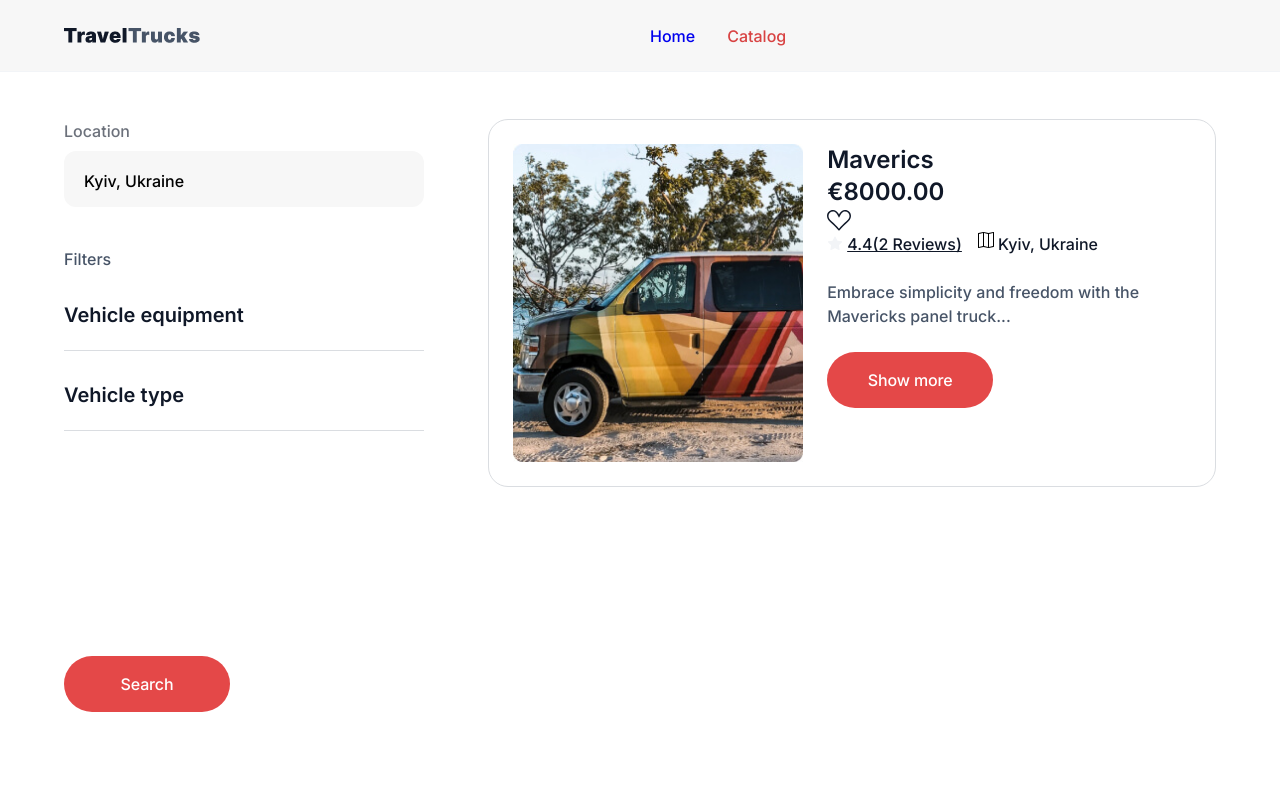
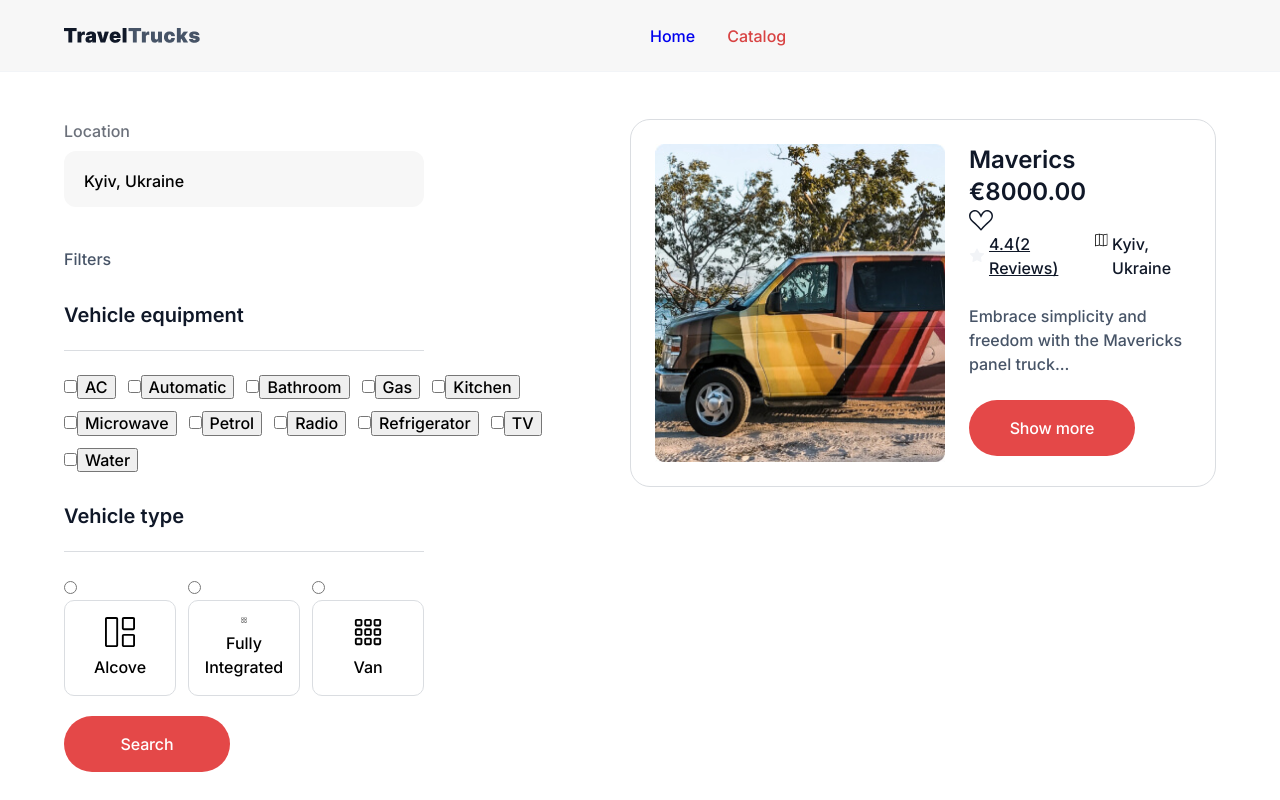
Before and after one commit to Lyadskyi/TravelTrucs-web_app, a React (Vite) app: page /catalog in a window 1280 px wide. Built offline with nearby package versions, Linux system fonts and the light colour scheme.

Commit message:
Added radio buttons in the CatalogPage.jsx-create
Updated a CatalogPage.module.css

```diff
--- a/src/pages/CatalogPage/CatalogPage.jsx
+++ b/src/pages/CatalogPage/CatalogPage.jsx
@@ -32,9 +32,124 @@ export default function CatalogPage() {
         <h3 className={css.filters}>Filters</h3>
         <div className={css.equipment}>
           <h3 className={css.titleEquipment}>Vehicle equipment</h3>
+          <ul className={css.filtersContainer}>
+            <li className={css.filtersCheckBoxes}>
+              <label>
+                <input type="checkbox" name="terms" />
+              </label>
+              <button type="button">AC</button>
+            </li>
+            <li className={css.filtersCheckBoxes}>
+              <label>
+                <input type="checkbox" name="terms" />
+              </label>
+              <button type="button">Automatic</button>
+            </li>
+            <li className={css.filtersCheckBoxes}>
+              <label>
+                <input type="checkbox" name="terms" />
+              </label>
+              <button type="button">Bathroom</button>
+            </li>
+            <li className={css.filtersCheckBoxes}>
+              <label>
+                <input type="checkbox" name="terms" />
+              </label>
+              <button type="button">Gas</button>
+            </li>
+            <li className={css.filtersCheckBoxes}>
+              <label>
+                <input type="checkbox" name="terms" />
+              </label>
+              <button type="button">Kitchen</button>
+            </li>
+            <li className={css.filtersCheckBoxes}>
+              <label>
+                <input type="checkbox" name="terms" />
+              </label>
+              <button type="button">Microwave</button>
+            </li>
+            <li className={css.filtersCheckBoxes}>
+              <label>
+                <input type="checkbox" name="terms" />
+              </label>
+              <button type="button">Petrol</button>
+            </li>
+            <li className={css.filtersCheckBoxes}>
+              <label>
+                <input type="checkbox" name="terms" />
+              </label>
+              <button type="button">Radio</button>
+            </li>
+            <li className={css.filtersCheckBoxes}>
+              <label>
+                <input type="checkbox" name="terms" />
+              </label>
+              <button type="button">Refrigerator</button>
+            </li>
+            <li className={css.filtersCheckBoxes}>
+              <label>
+                <input type="checkbox" name="terms" />
+              </label>
+              <button type="button">TV</button>
+            </li>
+            <li className={css.filtersCheckBoxes}>
+              <label>
+                <input type="checkbox" name="terms" />
+              </label>
+              <button type="button">Water</button>
+            </li>
+          </ul>
         </div>
         <div className={css.type}>
           <h3 className={css.titleEquipment}>Vehicle type</h3>
+          <ul className={css.filtersContainer}>
+            <li>
+              <input name="form" type="radio" id="1" value="Van"></input>
+              <label className={css.filtersLabels} htmlFor="1">
+                <svg
+                  className={css.icon}
+                  color="currentColor"
+                  width="16"
+                  height="16"
+                  aria-hidden="true"
+                >
+                  <use href="/images/icons/sprite.svg#icon-grid_1x2"></use>
+                </svg>
+                Alcove
+              </label>
+            </li>
+            <li>
+              <input name="form" type="radio" id="2" value="Van"></input>
+              <label className={css.filtersLabels} htmlFor="2">
+                <svg
+                  className={css.icon}
+                  color="currentColor"
+                  width="16"
+                  height="16"
+                  aria-hidden="true"
+                >
+                  <use href="/images/icons/sprite.svg#icon-grid_2x2"></use>
+                </svg>
+                Fully Integrated
+              </label>
+            </li>
+            <li>
+              <input name="form" type="radio" id="3" value="Van"></input>
+              <label className={css.filtersLabels} htmlFor="3">
+                <svg
+                  className={css.icon}
+                  color="currentColor"
+                  width="16"
+                  height="16"
+                  aria-hidden="true"
+                >
+                  <use href="/images/icons/sprite.svg#icon-grid_3x3"></use>
+                </svg>
+                Van
+              </label>
+            </li>
+          </ul>
         </div>
         <button className={css.btn}>Search</button>
       </div>
--- a/src/pages/CatalogPage/CatalogPage.module.css
+++ b/src/pages/CatalogPage/CatalogPage.module.css
@@ -54,11 +54,38 @@
   background-color: #dadde1;
 }
 
+.filtersContainer {
+  display: flex;
+  justify-content: flex-start;
+  flex-wrap: wrap;
+  margin-top: 24px;
+  gap: 12px;
+}
+
+.filtersLabels {
+  display: flex;
+  flex-direction: column;
+  justify-content: center;
+  align-items: center;
+  gap: 8px;
+  padding: 16px 32px;
+  width: 112px;
+  height: 96px;
+  text-align: center;
+  border-radius: 10px;
+  border: 1px solid #dadde1;
+}
+
+.icon {
+  width: 32px;
+  height: 32px;
+}
+
 .btn {
   position: absolute;
   left: 64px;
   top: 616px;
-  margin-top: 40px;
+  margin-top: 100px;
   border: 2px solid transparent;
   border-radius: 200px;
   width: 166px;
```
